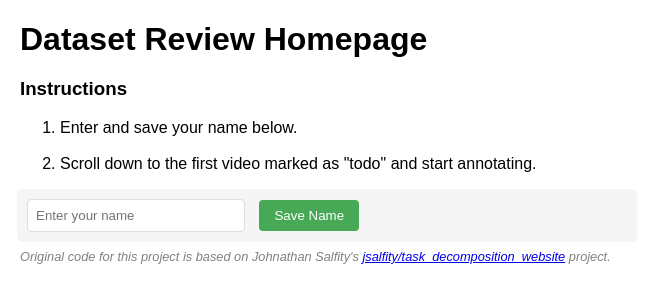
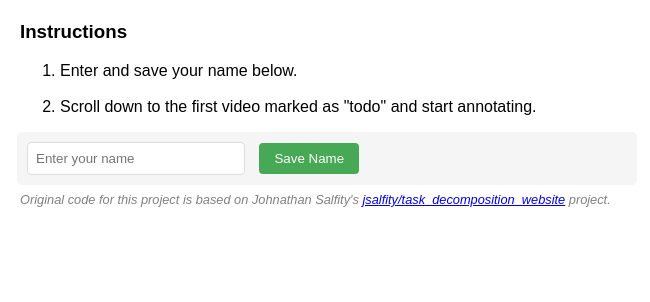
Before and after one commit to frank-Regal/dataset_review_website, a website: page public/index.html in a window 1280 px wide. Shown: the whole page, without its empty margins (0-650 px from the left). Drawn offline with Linux system fonts and the light colour scheme; no server answers.

Commit message:
updating title

```diff
--- a/public/index.html
+++ b/public/index.html
@@ -79,7 +79,7 @@
 </head>
 <body>
 
-    <h1 id="homepage-title">Dataset Review Homepage</h1>
+    <h1 id="homepage-title"></h1>
 
     <h3>Instructions</h3>
     <ol>
```
Also changed, not shown: public/annotate.html (+1 -1 lines).
